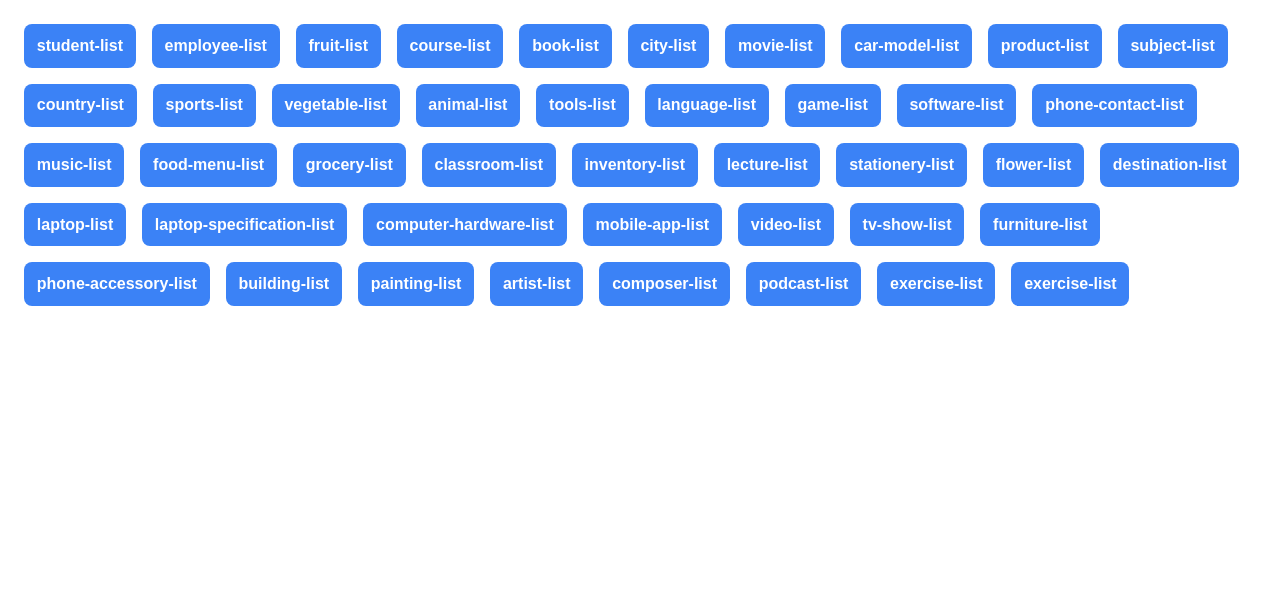
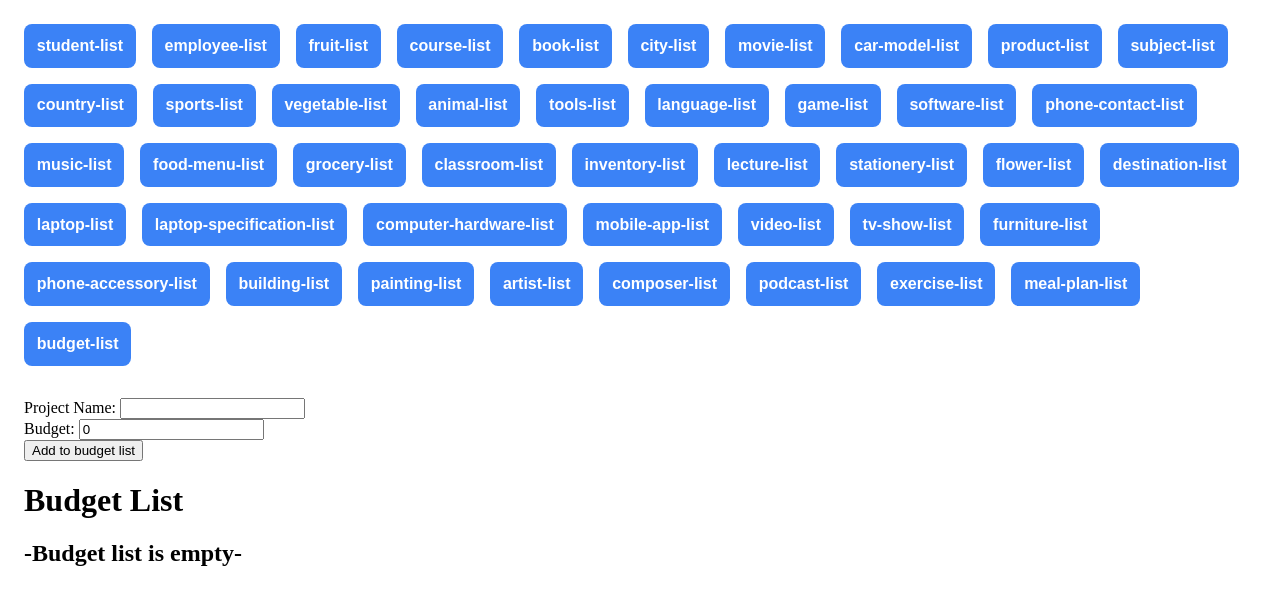
Before and after one commit to devken4u/angular-50-ds-services, an Angular app: page /budget-list in a window 1280 px wide. Before the commit this address led to /. Shown: the top 604 px of the page. Built offline with nearby package versions, Linux system fonts and the light colour scheme.

Commit message:
feat(budget list): Added budget list component

```diff
--- a/src/app/app.module.ts
+++ b/src/app/app.module.ts
@@ -47,6 +47,7 @@ import { ComposerListComponent } from './composer-list/composer-list.component';
 import { PodcastListComponent } from './podcast-list/podcast-list.component';
 import { ExerciseListComponent } from './exercise-list/exercise-list.component';
 import { MealPlanListComponent } from './meal-plan-list/meal-plan-list.component';
+import { BudgetListComponent } from './budget-list/budget-list.component';
 
 @NgModule({
   declarations: [
@@ -94,6 +95,7 @@ import { MealPlanListComponent } from './meal-plan-list/meal-plan-list.component
     PodcastListComponent,
     ExerciseListComponent,
     MealPlanListComponent,
+    BudgetListComponent
   ],
   imports: [
     RouterOutlet,
--- /dev/null
+++ b/src/app/budget-list/budget-list.component.html
@@ -0,0 +1,26 @@
+<main>
+  <div>
+    <label for="projectName">Project Name: </label>
+    <input type="text" id="projectName" [(ngModel)]="projectName" />
+    <br />
+    <label for="budget">Budget: </label>
+    <input type="number" id="budget" [(ngModel)]="budget" />
+    <br />
+    <button (click)="add()">Add to budget list</button>
+  </div>
+  <div>
+    <h1>Budget List</h1>
+    @if( budgetList.length === 0){
+    <h2>-Budget list is empty-</h2>
+    }@else{
+    <ol>
+      @for( budgetItem of budgetList; track $index){
+      <li [style.marginBottom]="'20px'">
+        Project Name: {{ budgetItem.projectName }} <br />
+        Budget: {{ budgetItem.budget }}
+      </li>
+      }
+    </ol>
+    }
+  </div>
+</main>
--- /dev/null
+++ b/src/app/budget-list/budget-list.component.ts
@@ -0,0 +1,23 @@
+import { Component } from '@angular/core';
+import { Budget } from '../types';
+
+@Component({
+  selector: 'app-budget-list',
+  templateUrl: './budget-list.component.html',
+  styleUrl: './budget-list.component.css',
+})
+export class BudgetListComponent {
+  budgetList: Budget[] = [];
+
+  projectName: string = '';
+  budget: number = 0;
+
+  add() {
+    this.budgetList.push({
+      projectName: this.projectName,
+      budget: this.budget,
+    });
+    this.projectName = '';
+    this.budget = 0;
+  }
+}
--- a/src/app/types.ts
+++ b/src/app/types.ts
@@ -197,3 +197,8 @@ export type Exercise = {
 export type Meal = {
   name: string;
 };
+
+export type Budget = {
+  projectName: string;
+  budget: number;
+};
```
Also changed, not shown: src/app/app.routes.ts (+5 -2 lines), src/app/budget-list/budget-list.component.css (added), 1 other file (tests, documents, lock files or other folders).
